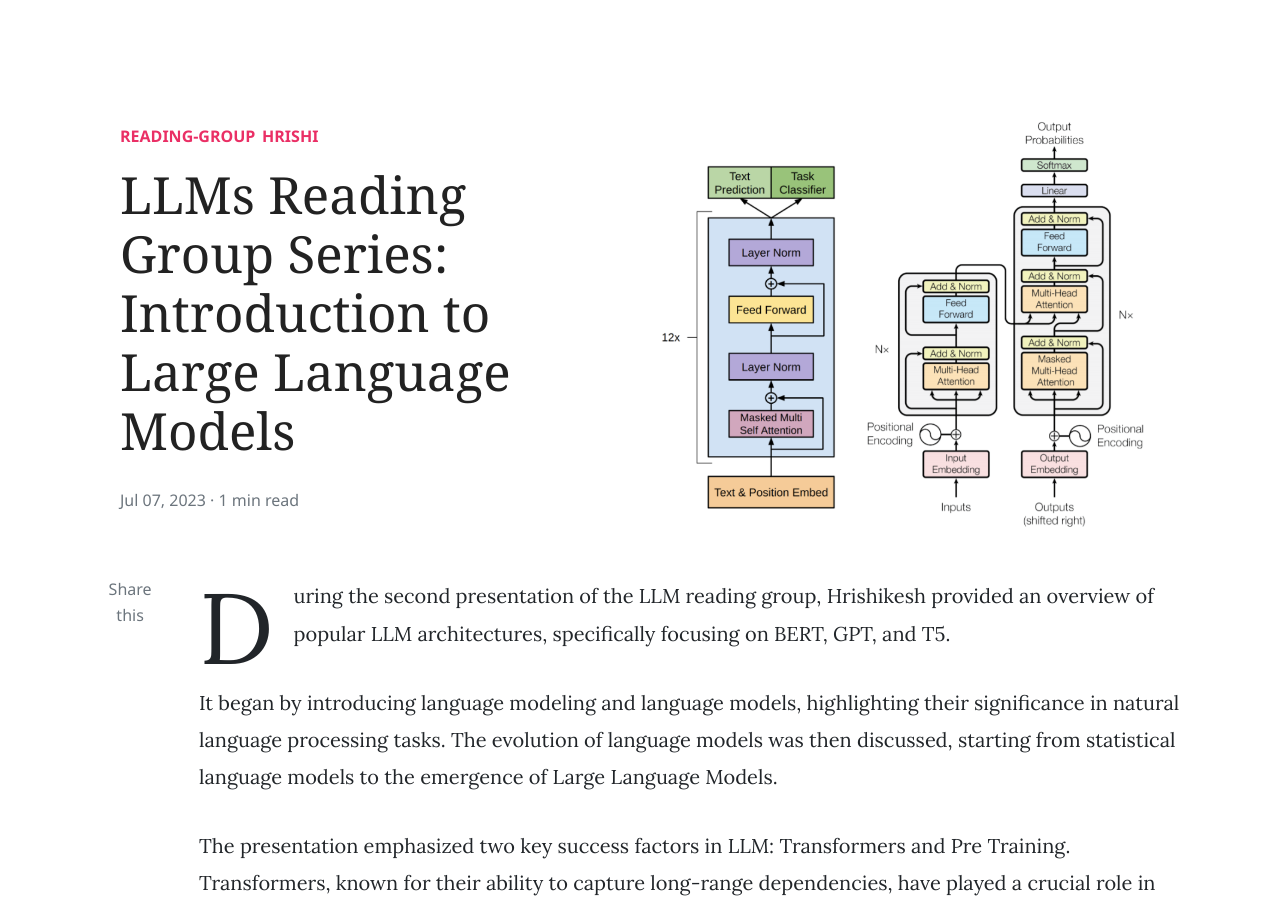
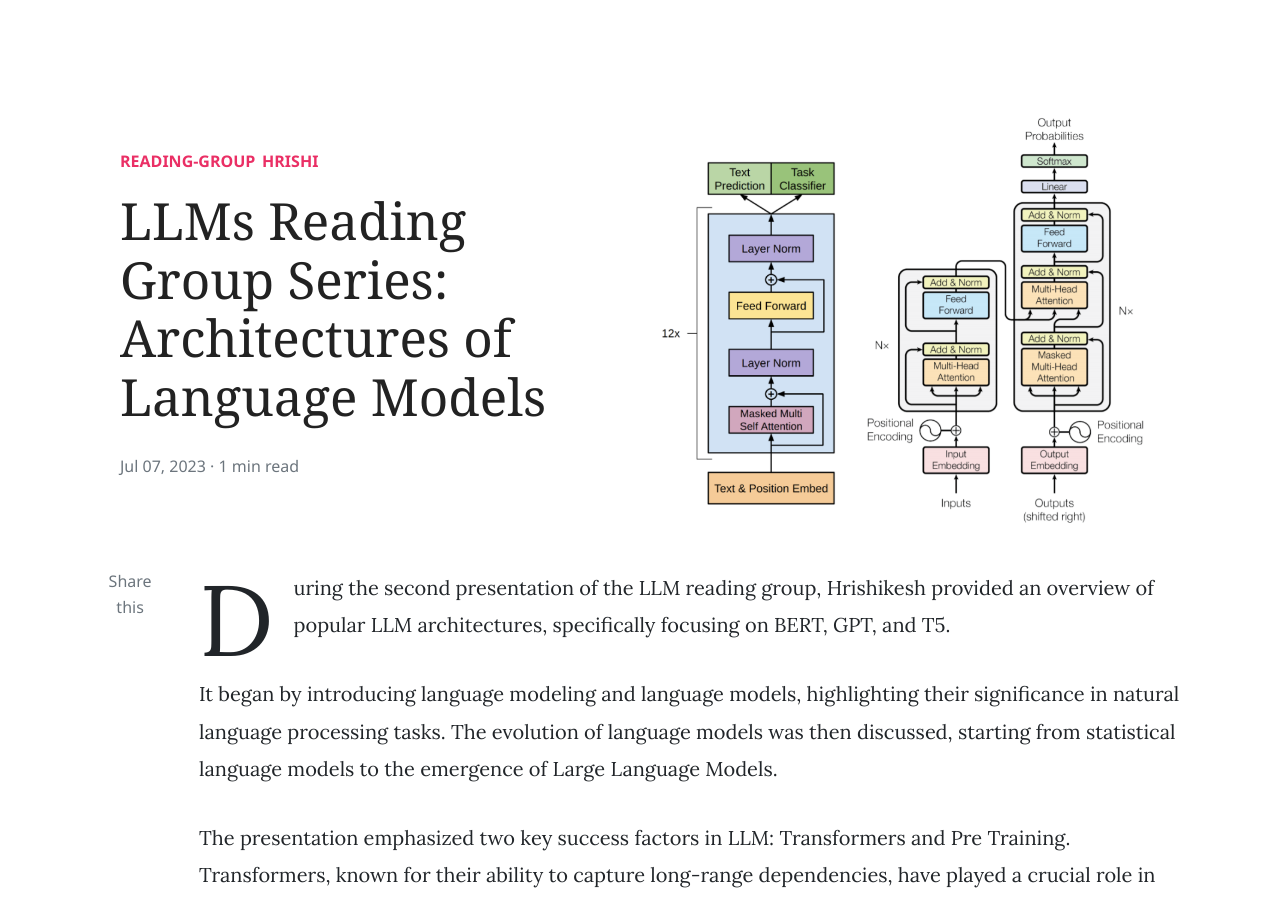
Before and after one commit to CIRES-Archive/CIRES-Archive.github.io, a Jekyll site: the page built from _posts/2023-07-07-LLMs-02.md, in a window 1280 px wide and 900 px high. Built offline with Jekyll 4.4.1, drawn with Linux system fonts in a browser that asks for light colours; nearby versions of some CDN libraries; comment, search, counter and statistics services are not loaded.

Commit message:
Update 2023-07-07-LLMs-02.md

```diff
--- a/_posts/2023-07-07-LLMs-02.md
+++ b/_posts/2023-07-07-LLMs-02.md
@@ -1,6 +1,6 @@
 ---
 layout: post
-title:  "LLMs Reading Group Series: Introduction to Large Language Models"
+title:  "LLMs Reading Group Series: Architectures of Language Models"
 categories: [ Reading-Group, Hrishi ]
 image: assets/images/llm-02.png
 comments: true
```
